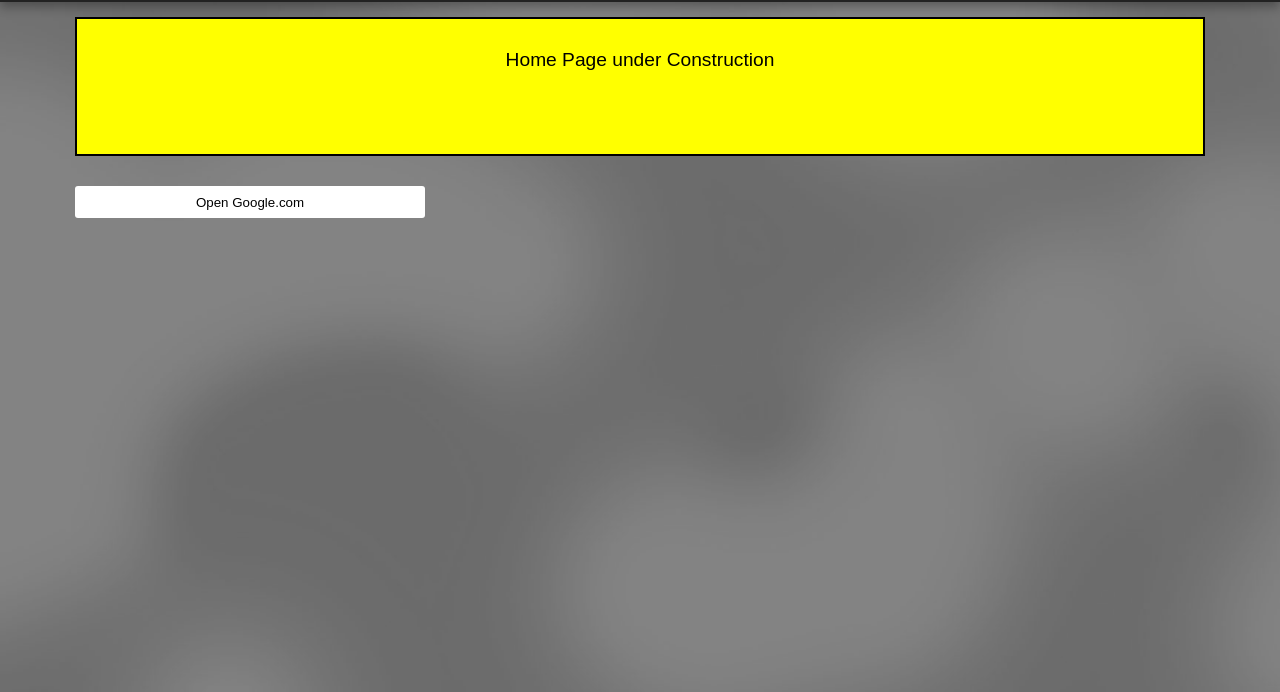
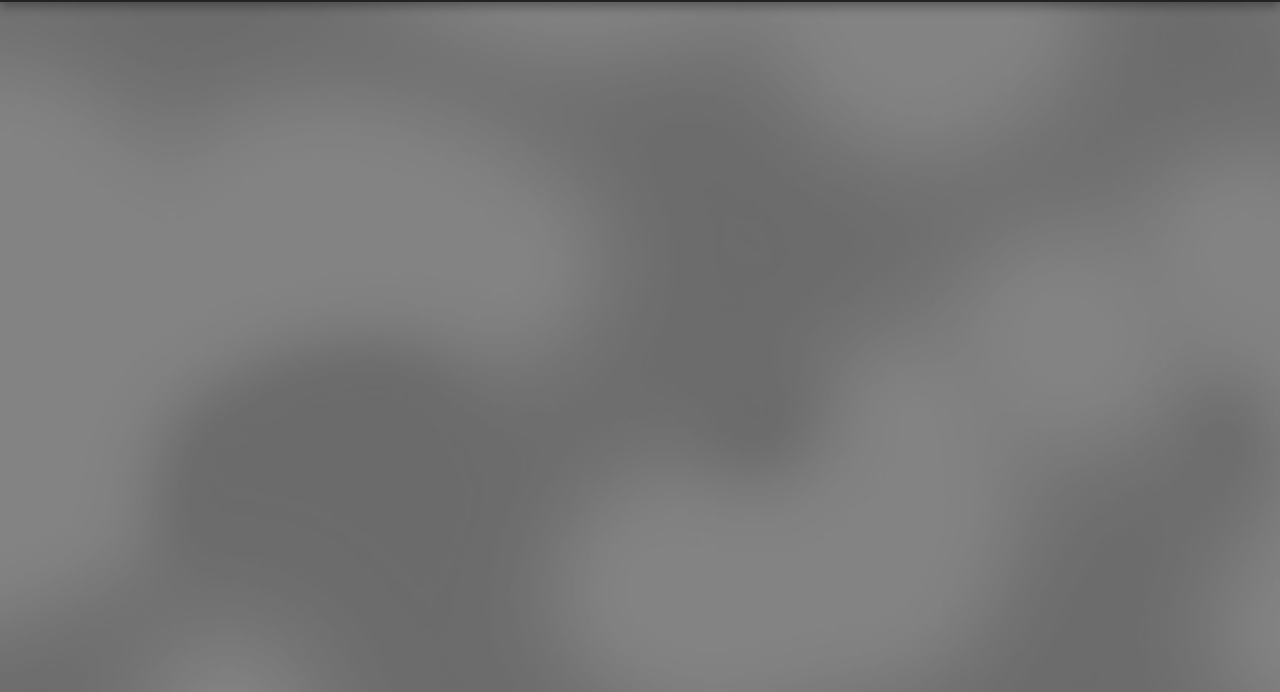
Before and after one commit to SPRINT4848/dominiksite.github.io, a plain HTML site: page index.html in a window 1280 px wide. Shown: the part 108-800 px from the top of the page. Drawn offline with Linux system fonts and the light colour scheme.

Commit message:
Cleanup homepage

```diff
--- a/index.html
+++ b/index.html
@@ -22,12 +22,6 @@
 			</div>
 		</header>
 
-		<p id="special">Home Page under Construction</p>
-
-		<a href="https://google.com" target="_blank">
-			<button type="button" class="button">Open Google.com</button>
-		</a>
-
 		<div id="blur"></div>
 	</body>
 </html>
```
